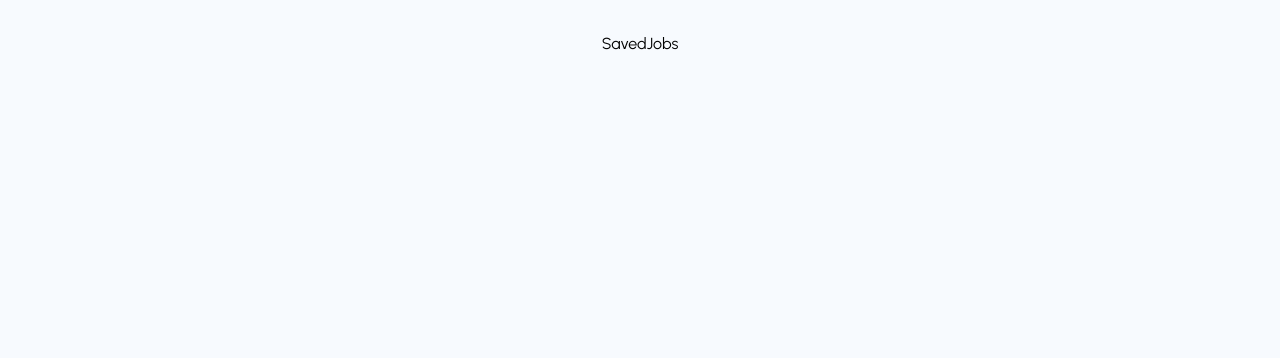
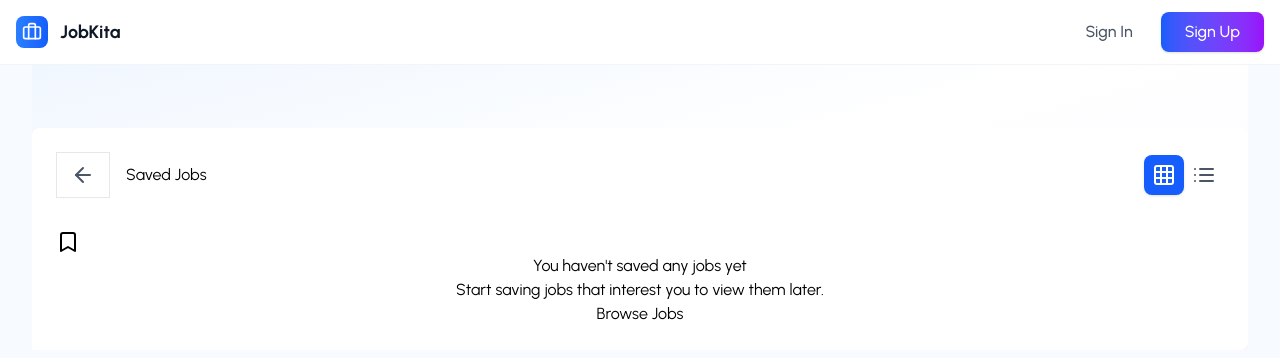
Before and after one commit to jmsjcmc/JobKita, a React (Vite) app in the folder frontend/: page /saved-jobs in a window 1280 px wide. Shown: the top 358 px of the page. Built offline with nearby package versions, Linux system fonts and the light colour scheme.

Commit message:
refactor(apiPath): fix router mismatch

```diff
--- a/frontend/src/App.jsx
+++ b/frontend/src/App.jsx
@@ -11,10 +11,10 @@ import EmployerDashboard from "./pages/Employer/EmployerDashboard";
 import JobPostingForm from "./pages/Employer/JobPostingForm";
 import ApplicationViewer from "./pages/Employer/ApplicationViewer";
 import EmployerProfilePage from "./pages/Employer/EmployerProfilePage";
-import SavedJobs from "./pages/JobSeeker/SavedJObs";
 import UserProfile from "./pages/JobSeeker/UserProfile";
 import ManageJobs from "./pages/Employer/ManageJobs";
 import { AuthProvider } from "./context/AuthContext";
+import SavedJobs from "./pages/JobSeeker/SavedJobs";
 
 function App() {
   return (
--- a/frontend/src/components/layout/Navbar.jsx
+++ b/frontend/src/components/layout/Navbar.jsx
@@ -5,7 +5,7 @@ import { Bookmark, Briefcase } from "lucide-react";
 import ProfileDropdown from "./ProfileDropdown";
 
 export default function Navbar() {
-  const { user, logOut, isAuthenticated } = useAuth();
+  const { user, logout, isAuthenticated } = useAuth();
   const navigate = useNavigate();
   const [profileDropDownOpen, setProfileDropDownOpen] = useState(false);
 
@@ -47,7 +47,7 @@ export default function Navbar() {
                 companyName={user?.name || ""}
                 email={user?.email || ""}
                 userRole={user?.role || ""}
-                onLogout={logOut}
+                onLogout={logout}
               />
             ) : (
               <>
--- a/frontend/src/components/layout/ProfileDropdown.jsx
+++ b/frontend/src/components/layout/ProfileDropdown.jsx
@@ -7,6 +7,7 @@ export default function ProfileDropdown({
   avatar,
   companyName,
   email,
+  userRole,
   onLogout,
 }) {
   const navigate = useNavigate();
@@ -54,7 +55,7 @@ export default function ProfileDropdown({
             View Profile
           </a>
           <div className="border-t border-gray-100 mt-2 pt-2">
-            <a href="#" onClick={onLogout} className="block px-4 py-2 text-sm text-red-600 hover:bg-red-50 transition-colors">
+            <a onClick={onLogout} className="block px-4 py-2 text-sm text-red-600 hover:bg-red-50 transition-colors">
               Log out
             </a>
           </div>
--- a/frontend/src/pages/JobSeeker/JobDetails.jsx
+++ b/frontend/src/pages/JobSeeker/JobDetails.jsx
@@ -120,41 +120,41 @@ export default function JobDetails() {
                       <div className="p-3 bg-gradient-to-r from-emerald-500 to-teal-500 rounded-xl">
                         <DollarSign className="h-6 w-6 text-white"/>
                       </div>
-                      <div className="">
-                        <h3 className="">Compensation</h3>
-                        <div className="">
+                      <div>
+                        <h3 className="text-sm font-semibold text-gray-900 mb-1">Compensation</h3>
+                        <div className="text-lg font-bold text-gray-900">
                           {jobDetails.salaryMin} - {jobDetails.salaryMax}
-                          <span className="">per year</span>
+                          <span className="text-lg text-gray-600 font-normal ml-1">per year</span>
                         </div>
                       </div>
                     </div>
-                    <div className="">
-                      <Users className=""/>
+                    <div className="flex items-center space-x-2 text-sm text-emerald-700 bg-emerald-100 px-3 py-1 rounded-full">
+                      <Users className="h-4 w-4"/>
                       <span>Competitive</span>
                     </div>
                   </div>
                 </div>
               </div>
               {/* Job Description */}
-              <div className="">
-                <h3 className="">
-                  <div className=""></div>
-                  <span className="">About This Role</span>
+              <div className="space-y-4">
+                <h3 className="text-2xl font-bold text-gray-900 flex items-center space-x-3">
+                  <div className="w-1 h-8 bg-gradient-to-b from-blue-500 to-purple-600 rounded-full"></div>
+                  <span className="text-lg">About This Role</span>
                 </h3>
-                <div className="">
-                  <div className="">
+                <div className="bg-gray-50 border border-gray-100 rounded-xl p-6">
+                  <div className="text-sm text-gray-700 leading-relaxed whitespace-pre-wrap">
                     {jobDetails.description}
                   </div>
                 </div>
               </div>
               {/* Requirements */}
-              <div className="">
-                <h3 className="">
-                  <div className=""></div>
-                  <span className="">What We're Looking For</span>
+              <div className="space-y-4">
+                <h3 className="text-2xl font-bold text-gray-900 flex items-center space-x-3">
+                  <div className="w-1 h-8 bg-gradient-to-b from-purple-500 to-pink-600 rounded-full"></div>
+                  <span className="text-lg">What We're Looking For</span>
                 </h3>
-                <div className="">
-                  <div className="">
+                <div className="bg-gradient-to-br from-purple-50 to-pink-50 border border-purple-100 rounded-xl p-6">
+                  <div className="text-sm text-gray-700 leading-relaxed whitespace-pre-wrap">
                     {jobDetails.requirements}
                   </div>
                 </div>
--- a/frontend/src/pages/JobSeeker/SavedJobs.jsx
+++ b/frontend/src/pages/JobSeeker/SavedJobs.jsx
@@ -1,7 +1,122 @@
-import React from 'react'
+import React, { useEffect, useState } from 'react'
+import { useAuth } from '../../context/AuthContext'
+import { useNavigate } from 'react-router-dom';
+import axiosInstance from '../../utils/axiosInstance';
+import { API_PATHS } from '../../utils/apiPaths';
+import toast from 'react-hot-toast';
+import Navbar from '../../components/layout/Navbar';
+import { ArrowLeft, Bookmark, Grid, List } from 'lucide-react';
+import JobCard from '../../components/cards/JobCard';
 
 export default function SavedJobs() {
-  return (
-    <div>SavedJobs</div>
-  )
+  const {user} = useAuth();
+  const navigate = useNavigate();
+  const [savedJobList, setSavedJobList] = useState([]);
+  const [viewMode, setViewMode] = useState('grid');
+  const getSavedJobs = async() => {
+    try {
+      const response = await axiosInstance.get(API_PATHS.JOBS.GET_SAVED_JOBS);
+      setSavedJobList(response.data);
+    } catch (error) {
+      console.error('Error fetching job details:', error);
+    }
+  };
+  const handleUnsaveJob = async(jobId) => {
+    try {
+      await axiosInstance.delete(API_PATHS.JOBS.UNSAVE_JOB(jobId));
+      toast.success('Job removed successfully!');
+      getSavedJobs();
+    } catch (error) {
+      toast.error('Something went wrong! Try again later');
+    }
+  };
+
+  useEffect(() => {
+    if (user) {
+      getSavedJobs();
+    }
+  }, [user]);
+return (
+  <div className="bg-gradient-to-br from-blue-50 via-white to-purple-50">
+    <Navbar />
+    <div className="container mx-auto pt-24">
+      {savedJobList && (
+        <div className="bg-white p-6 rounded-lg">
+          <div className="flex items-center justify-between mb-8">
+            <div className="flex items-center gap-4">
+              <button onClick={() => navigate(-1)} className="group flex items-center space-x-2 px-3.5 py-2.5 text-sm font-medium text-gray-600 hover:text-white bg-white/50 hover:bg-gradient-to-r hover:from-blue-500 hover:to-blue-600 border border-gray-200">
+                <ArrowLeft className="" />
+              </button>
+              <h1 className="">Saved Jobs</h1>
+            </div>
+
+            <div className="">
+              <div className="">
+                <button
+                  onClick={() => setViewMode("grid")}
+                  className={`p-2 rounded-lg transition-colors ${
+                    viewMode === "grid"
+                      ? "bg-blue-600 text-white shadow-sm"
+                      : "text-gray-600 hover:text-gray-900 hover:bg-gray-100"
+                  }`}
+                >
+                  <Grid className="" />
+                </button>
+                <button
+                  onClick={() => setViewMode("list")}
+                  className={`p-2 rounded-lg transition-colors ${
+                    viewMode === "list"
+                      ? "bg-blue-600 text-white shadow-sm"
+                      : "text-gray-600 hover:text-gray-900 hover:bg-gray-100"
+                  }`}
+                >
+                  <List className="" />
+                </button>
+              </div>
+            </div>
+          </div>
+
+          {/* Content sections */}
+          <div className="">
+            {savedJobList.length === 0 ? (
+              <div className="">
+                <div className="">
+                  <Bookmark className="" />
+                </div>
+                <h3 className="">You haven't saved any jobs yet</h3>
+                <p className="">
+                  Start saving jobs that interest you to view them later.
+                </p>
+                <button
+                  onClick={() => navigate("/find-jobs")}
+                  className=""
+                >
+                  Browse Jobs
+                </button>
+              </div>
+            ) : (
+              <div
+                className={
+                  viewMode === "grid"
+                    ? "grid grid-cols-1 lg:grid-cols-2 xl:grid-cols-2 gap-4 lg:gap-6"
+                    : "space-y-4 lg:space-y-6"
+                }
+              >
+                {savedJobList.map((savedJob) => (
+                  <JobCard
+                    key={savedJob._id}
+                    job={savedJob?.job}
+                    onClick={() => navigate(`/job/${savedJob?.job._id}`)}
+                    onToggleSave={() => handleUnsaveJob(savedJob?.job._id)}
+                    saved
+                  />
+                ))}
+              </div>
+            )}
+          </div>
+        </div>
+      )}
+    </div>
+  </div>
+);
 }
```
Also changed, not shown: frontend/src/components/layout/DashboardLayout.jsx (+32 -16 lines), 1 other file (tests, documents, lock files or other folders).
